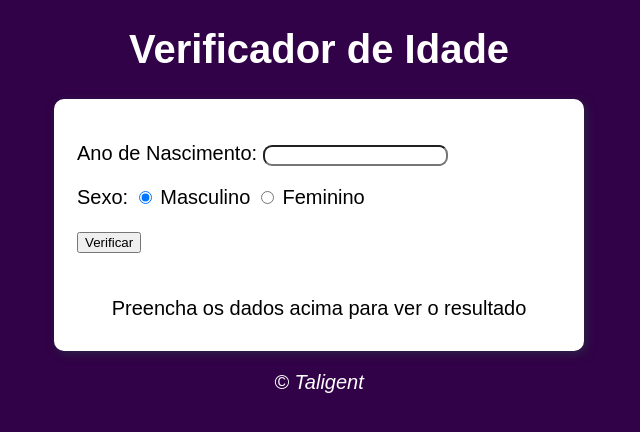
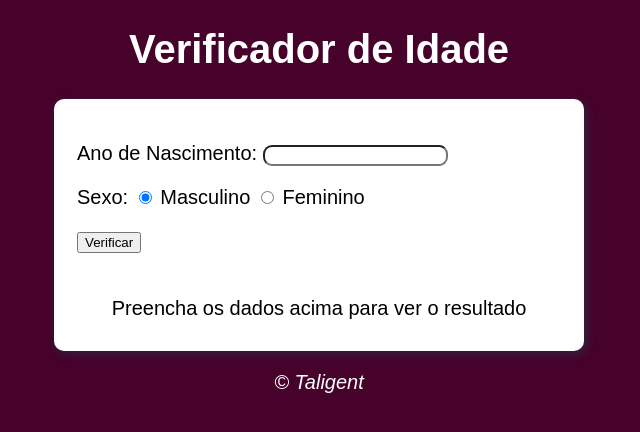
Before and after one commit to rfabriciors/appidade, a plain HTML site: page www/index.html in a window 1280 px wide. Shown: the whole page, without its empty margins (321-961 px from the left). Drawn offline with Linux system fonts and the light colour scheme.

Commit message:
Mudou para black-red

```diff
--- a/www/estilo.css
+++ b/www/estilo.css
@@ -1,5 +1,5 @@
 body{
-    background:rgb(49, 2, 71);
+    background:rgb(71, 2, 44);
     font: normal 15pt Arial;
 }
 header {
```
